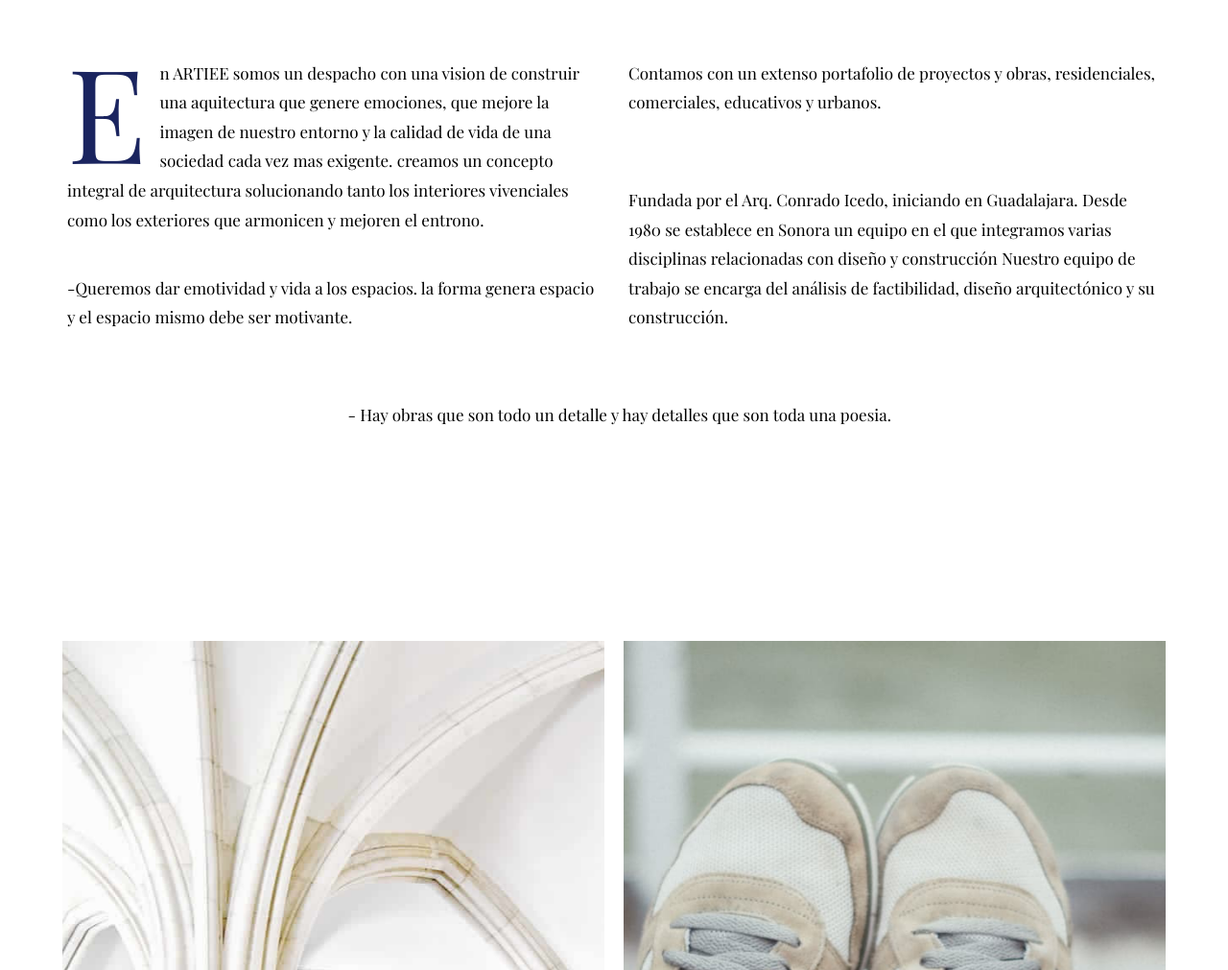
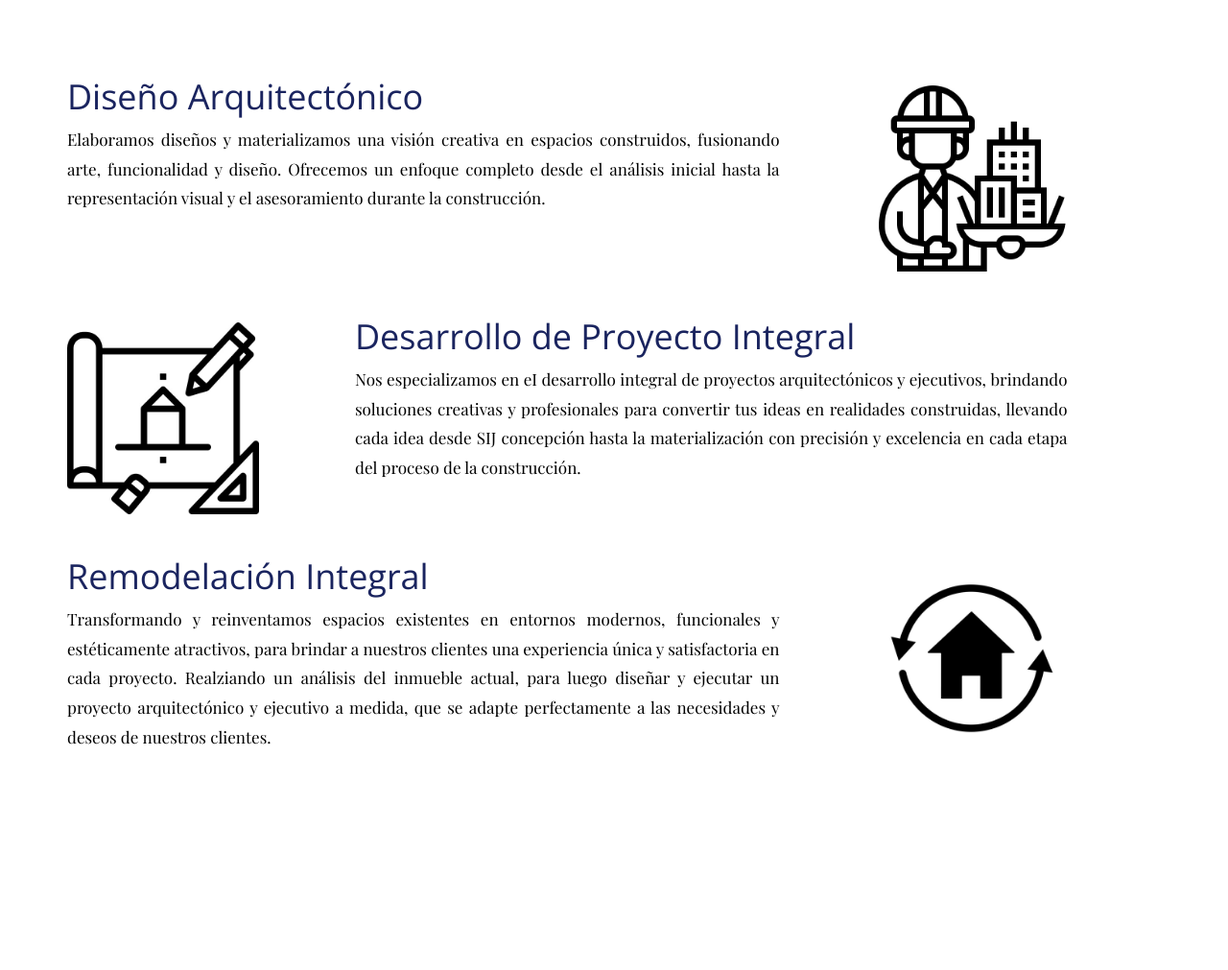
Before and after one commit to Yisus550/LandingPages-jr, a plain HTML site: page index.html in a window 1280 px wide. Shown: the part 1040-2051 px from the top of the page at 96% size. Drawn offline with nearby package versions, Linux system fonts and the light colour scheme.

Commit message:
feat (about): se agrego nueva info e img

```diff
--- a/css/style.css
+++ b/css/style.css
@@ -214,6 +214,22 @@ button {
 	padding-top: 0px;
 	padding-right: 0.1em;
 	padding-left: –0.03em;
+}
+
+.about > .row > div > img {
+  width: 200px;
+  margin-top: 25px;
+  margin-bottom: 25px;
+}
+
+.float-r {
+  float: right;
+  margin-left: 100px;
+}
+
+.float-l {
+  float: left;
+  margin-right: 100px;
 }
 
 /* Firefox Fix */
@@ -608,9 +624,4 @@ footer p {
     margin: 0;
     margin-top: 40px;
   }
-
-  .container-contact {
-    /* display: grid; */
-
-  }
 }
--- a/index.html
+++ b/index.html
@@ -74,50 +74,39 @@
 	<!-- About -->
 	<section class="about" id="about">
 		<div class="container about">
-			<div class="row">
+			<div class="row" style="text-align: justify;">
 				<br>
-				<div class="col-md-6 big-letter">
+				<div class="col-md-11">
+					<img src="img/architect.jpeg" alt="architect" class="float-r">
+					<h1>Diseño Arquitectónico</h1>
 					<p>
-						En ARTIEE somos un despacho con una vision de construir una aquitectura que
-						genere emociones, que mejore la imagen de nuestro entorno y la calidad de vida de
-						una sociedad cada vez mas exigente.
-						creamos un concepto integral de arquitectura solucionando tanto los interiores
-						vivenciales como los exteriores que armonicen y mejoren el entrono.
+						Elaboramos diseños y materializamos una visión creativa en espacios construidos,
+						fusionando arte, funcionalidad y diseño. Ofrecemos un enfoque completo desde el
+						análisis inicial hasta la representación visual y el asesoramiento durante la
+						construcción.
 					</p>
-					<br>
+				</div>
+				<div class="col-md-11">
+					<img src="img/plans.jpeg" alt="plans" class="float-l">
+					<h1>Desarrollo de Proyecto Integral</h1>
 					<p>
-						-Queremos dar emotividad y vida a los espacios. la forma genera espacio y el espacio
-						mismo debe ser motivante.
+						Nos especializamos en eI desarrollo integral de proyectos arquitectónicos y ejecutivos,
+						brindando soluciones creativas y profesionales para convertir tus ideas en realidades
+						construidas, llevando cada idea desde SIJ concepción hasta la materialización con
+						precisión y excelencia en cada etapa del proceso de la construcción.
 					</p>
-
 				</div>
-				<div class="col-md-6">
+				<div class="col-md-11">
+					<img src="img/house.jpeg" alt="house" class="float-r">
+					<h1>Remodelación Integral</h1>
 					<p>
-						Contamos con un extenso portafolio de proyectos y obras, residenciales, comerciales,
-						educativos y urbanos.
+						Transformando y reinventamos espacios existentes en entornos modernos, funcionales y
+						estéticamente atractivos, para brindar a nuestros clientes una experiencia única y
+						satisfactoria en cada proyecto. Realziando un análisis del inmueble actual, para luego diseñar
+						y ejecutar un proyecto arquitectónico y ejecutivo a medida, que se adapte perfectamente a
+						las necesidades y deseos de nuestros clientes.
 					</p>
-					<br>
-					<br>
-					<p>
-						Fundada por el Arq. Conrado Icedo, iniciando en Guadalajara. Desde 1980 se
-						establece en Sonora un equipo en el que integramos varias disciplinas relacionadas
-						con diseño y construcción
-						Nuestro equipo de trabajo se encarga del análisis de factibilidad, diseño
-						arquitectónico y su construcción.
-					</p>
-					<br>
-					<!-- <img class="pull-right" src="img/signature.jpg" alt="signature"> -->
 				</div>
-
-				<div class="col-md-3">
-				</div>
-				<div class="col-md-8">
-					<br>
-					<p> - Hay obras que son todo un detalle y hay detalles que son toda una poesia.</p>
-				</div>
-				<div class="col-md-1">
-				</div>
-
 			</div>
 		</div>
 	</section>
```
Also changed, not shown: img/architect.jpeg (added), img/house.jpeg (added), img/plans.jpeg (added).
